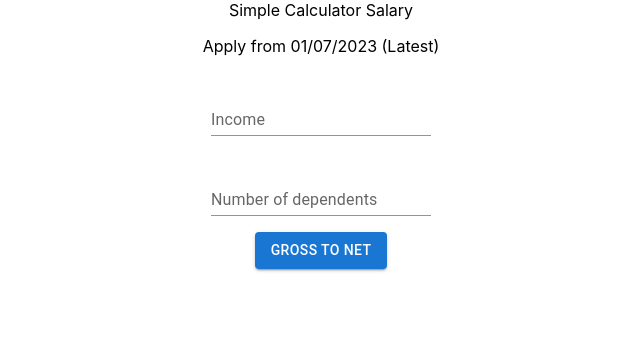
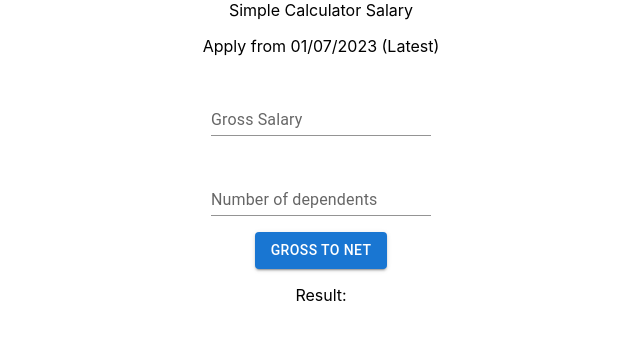
Before and after one commit to lientran1990/net-gross-calculation, a React (Create React App) app: page / in a window 1280 px wide. Shown: the top 340 px of the page, without its empty margins (319-959 px from the left). Built offline with nearby package versions, Linux system fonts and the light colour scheme.

Commit message:
feat(calculate): gross to net for V1

```diff
--- a/src/App.js
+++ b/src/App.js
@@ -3,13 +3,30 @@ import * as React from "react";
 import Button from "@mui/material/Button";
 import TextField from "@mui/material/TextField";
 import { width } from "@mui/system";
+import { useState } from "react";
+
+function luongdongbaohiem(grossSalary) {
+  var luongcoso = 1800000;
+  var luongtoithieuvung = 4680000;
+  const gtgc = 11000000;
+  if (grossSalary >= luongtoithieuvung && grossSalary <= 20 * luongcoso) {
+    return grossSalary;
+  } else if (grossSalary < luongtoithieuvung) {
+    return luongtoithieuvung;
+  } else {
+    return luongcoso * 20;
+  }
+}
 
 function App() {
-  // const inputRef = useRef(null);
-  // const resultRef = useRef(null);
-  // const [result, setResult] = useState(0);
+  const [grossSalary, setGrossSalary] = useState("");
+  const [result, setResult] = useState("");
 
-  const handleClick = (event) => {};
+  const handleClick = (event) => {
+    var tienbaohiem = (luongdongbaohiem(grossSalary) * 10.5) / 100;
+
+    setResult(grossSalary - tienbaohiem);
+  };
 
   return (
     <div className="App">
@@ -17,12 +34,13 @@ function App() {
       <p>Apply from 01/07/2023 (Latest) </p>
       <TextField
         style={{ margin: 1 + "rem" }}
-        id="standard-basic"
+        id="gross-salary"
+        value={grossSalary}
+        onChange={(e) => setGrossSalary(e.target.value)}
         type="number"
-        label="Income"
+        label="Gross Salary"
         variant="standard"
       />
-
       <br />
       <TextField
         style={{ margin: 1 + "rem" }}
@@ -30,11 +48,11 @@ function App() {
         label="Number of dependents"
         variant="standard"
       />
-      <div>
-        <Button variant="contained" onClick={handleClick}>
-          Gross to Net
-        </Button>
-      </div>
+      <br />
+      <Button variant="contained" onClick={handleClick}>
+        Gross to Net
+      </Button>
+      <p>Result: {result}</p>
     </div>
   );
 }
```
